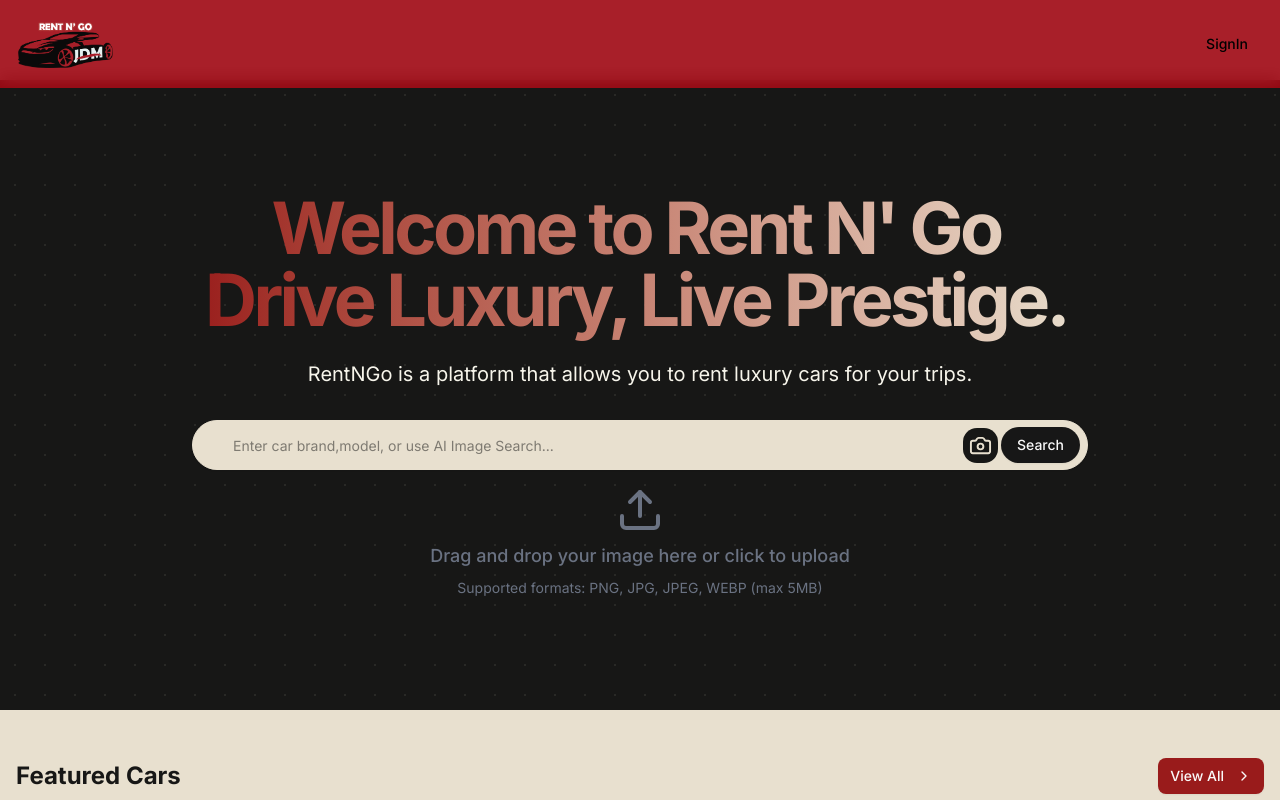
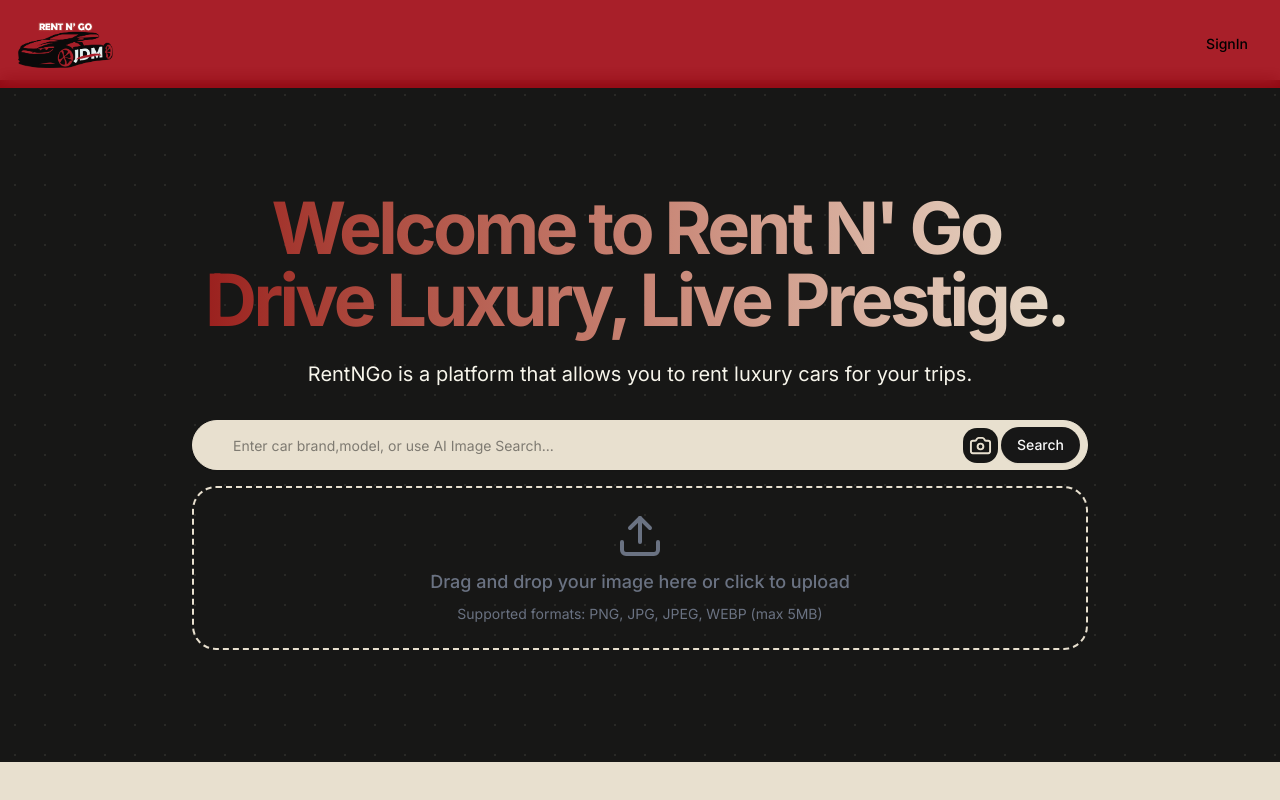
Before and after one commit to jamlmao/RentNGo, a Next.js app: page / in a window 1280 px wide. Both pictures are taken after a click on the icon 980 px from the left and 445 px from the top of the page. Shown: the top 800 px of the page. Built offline with nearby package versions, Linux system fonts and the light colour scheme; no server answers.

Commit message:
for the streak and just added css on drag n drop

```diff
--- a/components/HomeSearch.jsx
+++ b/components/HomeSearch.jsx
@@ -89,9 +89,9 @@
       {isImageSearchActive && (
         <div className="mt-4">
           <form onSubmit={handleImageSubmit}>
-            <div>
+            <div className="border-2 border-dashed border-[#E8E0CF] rounded-3xl p-6 text-center">
               {imagePreview?(
-                <div>
+                <div className="flex flex-col items-center">
                   <img
                     src={imagePreview}
                     alt="Image Preview"
```
